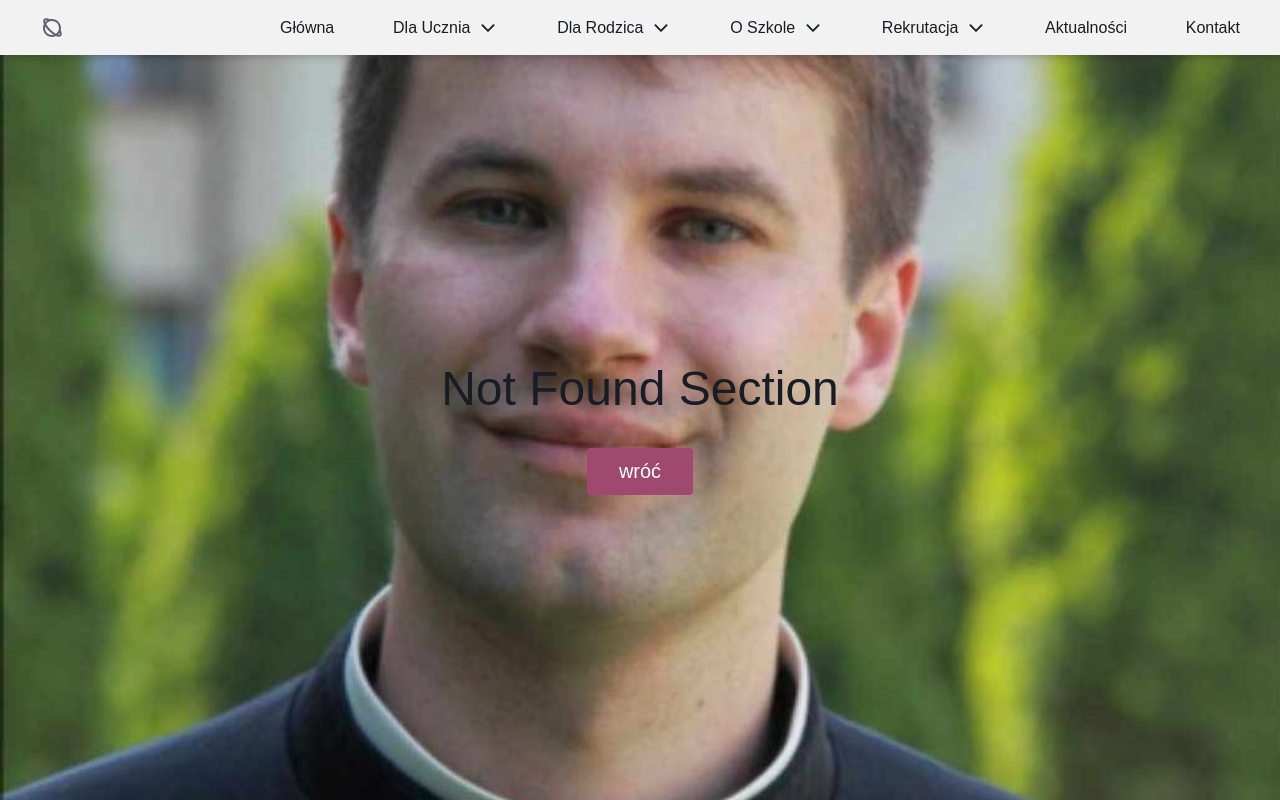
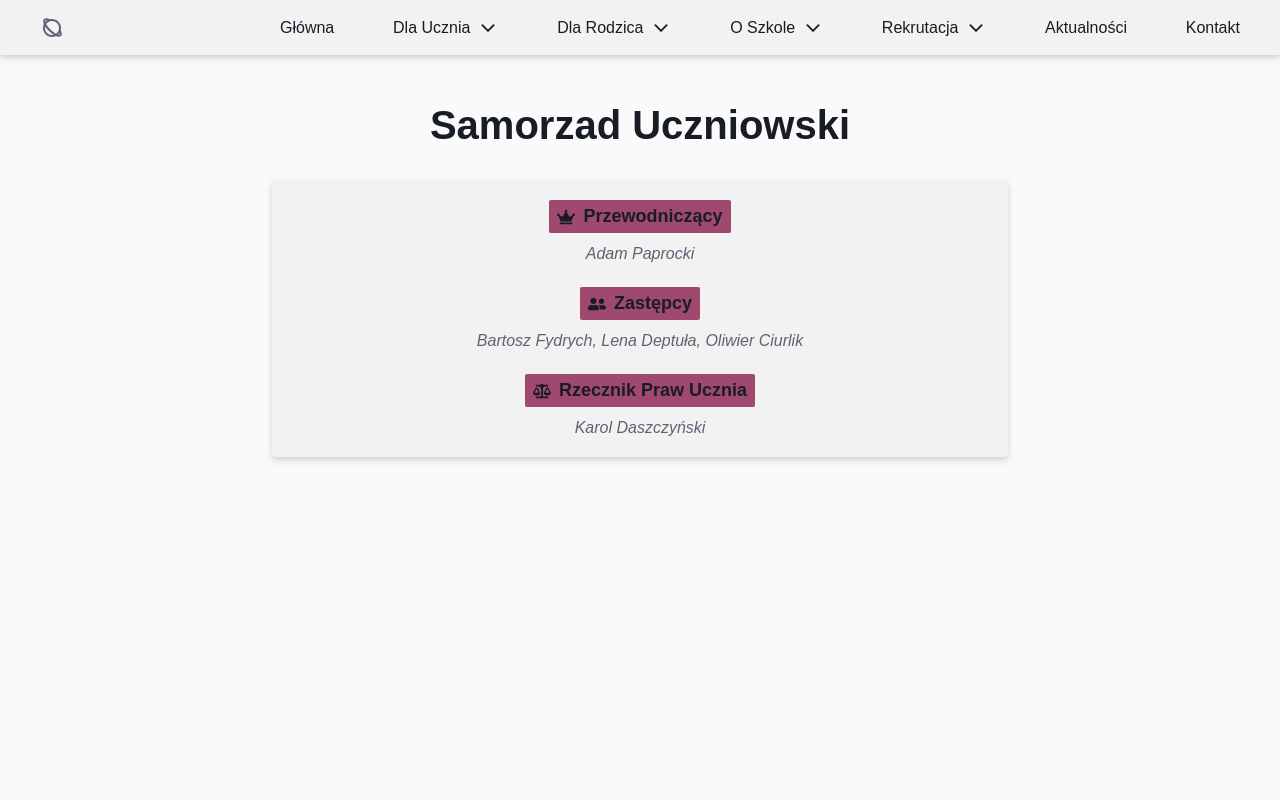
Before and after one commit to Wiciu021/Website-Project, a React (Create React App) app in the folder frontend/: page /samorzad-uczniowski in a window 1280 px wide. Built offline with nearby package versions, Linux system fonts and the light colour scheme; the HTML template or start-up script is replaced by a standard one; a web font is replaced by a local one.

Commit message:
added school council section

```diff
--- a/frontend/src/App.js
+++ b/frontend/src/App.js
@@ -18,6 +18,7 @@ import InsuranceSection from "./components/insurance-section/InsuranceSection";
 import AchievementsSection from "./components/students-achievements/AchievementsSection";
 import AnnualAchievements from "./components/students-achievements/AnnualAchievements";
 import MaturaSection from "./components/matura-section/MaturaSection";
+import SchoolCouncilSection from "./components/school-council-section/SchoolCouncilSection";
 
 function HomePage() {
   return (
@@ -50,6 +51,7 @@ function App() {
           <Route path="/osiagniecia" element={<AchievementsSection />} />
           <Route path="/osiagniecia/:id" element={<AnnualAchievements />} />
           <Route path="/matura" element={<MaturaSection />} />
+          <Route path="/samorzad-uczniowski" element={<SchoolCouncilSection />} />
           <Route path="*" element={<NotFoundSection />} />
         </Routes>
 
--- /dev/null
+++ b/frontend/src/Data/school-council-data.js
@@ -0,0 +1,19 @@
+export const schoolCouncilData = [
+  {
+    role: "Przewodniczący",
+    names: ["Adam Paprocki"],
+    icon: "FaCrown",
+  },
+  {
+    role: "Zastępcy",
+    names: ["Bartosz Fydrych", "Lena Deptuła", "Oliwier Ciurlik"],
+    icon: "FaUserFriends",
+  },
+  {
+    role: "Rzecznik Praw Ucznia",
+    names: ["Karol Daszczyński"],
+    icon: "FaBalanceScale",
+  },
+];
+
+export default schoolCouncilData;
--- /dev/null
+++ b/frontend/src/components/school-council-section/SchoolCouncilSection.js
@@ -0,0 +1,33 @@
+import React from 'react'
+import schoolCouncilData from '../../Data/school-council-data'
+import * as FaIcons from "react-icons/fa";
+import './schoolCouncilSection.css'
+
+const SchoolCouncilSection = () => {
+  return (
+    <section className='school-council-section'>
+      <div className='school-council-wrapper'>
+        <h3>Samorzad Uczniowski</h3>
+        <div className='roles-wrapper'>
+          {
+            schoolCouncilData && schoolCouncilData.length ? schoolCouncilData.map(dataItem => {
+              const Icon = FaIcons[dataItem.icon];
+
+              return (
+                <div className='role-item'>
+                  <p className='role'>
+                    <Icon />
+                    <strong>{dataItem.role}</strong>
+                  </p>
+                  <p className='person'>{dataItem.names.join(', ')}</p>
+                </div>
+              )
+            }) : null
+          }
+        </div>
+      </div>
+    </section>
+  )
+}
+
+export default SchoolCouncilSection
--- /dev/null
+++ b/frontend/src/components/school-council-section/schoolCouncilSection.css
@@ -0,0 +1,64 @@
+.school-council-section {
+  height: calc(100vh - 55px);
+  width: 100vw;
+  background-color: var(--bg-dark);
+  display: flex;
+  justify-content: center;
+  align-items: center;
+  color: var(--text);
+  padding: 2rem;
+}
+
+.school-council-section .school-council-wrapper {
+  display: flex;
+  flex-direction: column;
+  justify-content: flex-start;
+  align-items: center;
+  gap: 2rem;
+  height: 100%;
+  width: 800px;
+  padding: 1rem 2rem;
+}
+
+.school-council-section .school-council-wrapper h3 {
+  font-size: var(--font-small-headings);
+}
+
+.school-council-section .school-council-wrapper .roles-wrapper {
+  background-color: var(--bg);
+  border-radius: var(--radius-button);
+  box-shadow: var(--shadow);
+  border: var(--border);
+  padding: 1.25rem;
+  display: flex;
+  justify-content: center;
+  flex-direction: column;
+  align-items: center;
+  gap: 1.5rem;
+  width: 100%;
+}
+
+.school-council-section .school-council-wrapper .roles-wrapper .role-item {
+  display: flex;
+  justify-content: center;
+  align-items: center;
+  flex-direction: column;
+  gap: 0.75rem;
+}
+
+.school-council-section .school-council-wrapper .roles-wrapper .role-item .role {
+  display: flex;
+  justify-content: center;
+  align-items: center;
+  gap: 0.5rem;
+  background-color: var(--button-primary);
+  padding: 6px 8px;
+  border-radius: var(--radius-small);
+  font-size: var(--font-small-title);
+  font-weight: 500;
+}
+
+.school-council-section .school-council-wrapper .roles-wrapper .role-item .person {
+  color: var(--text-muted);
+  font-style: italic;
+}
```
